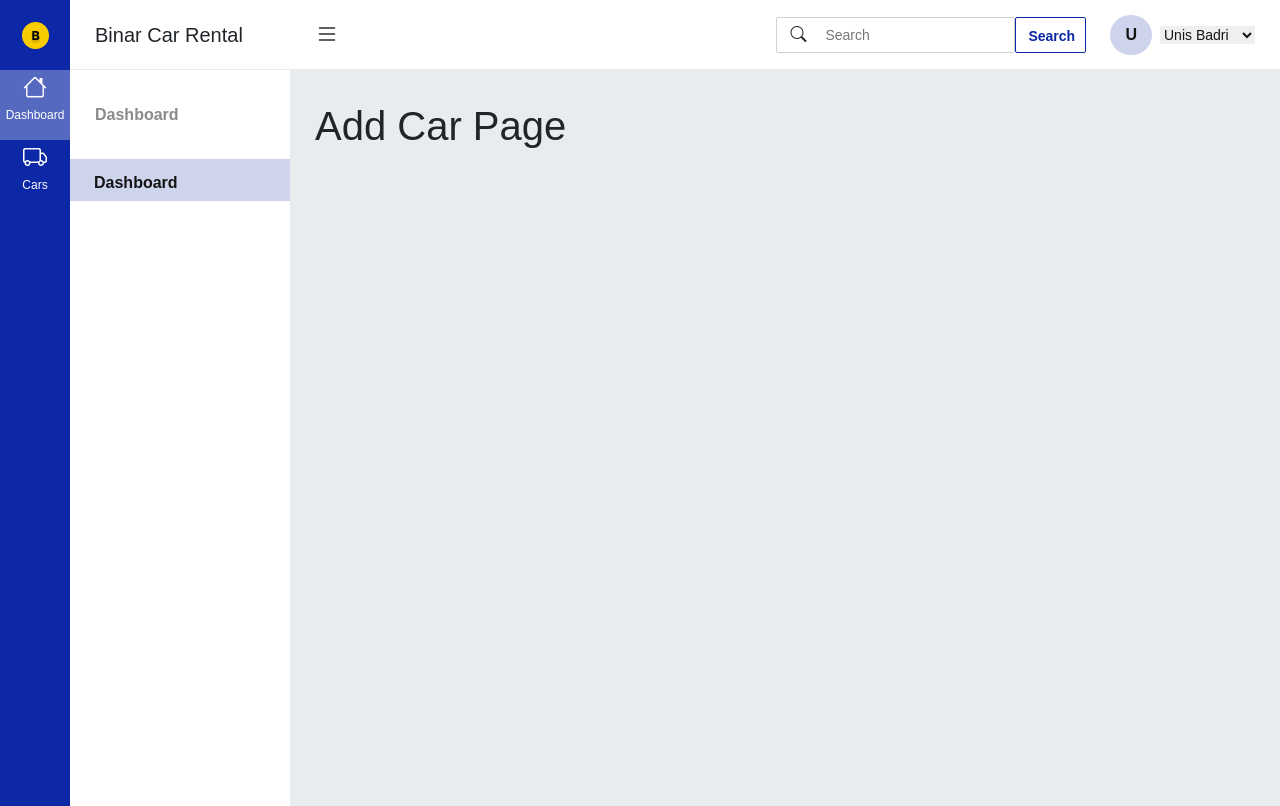
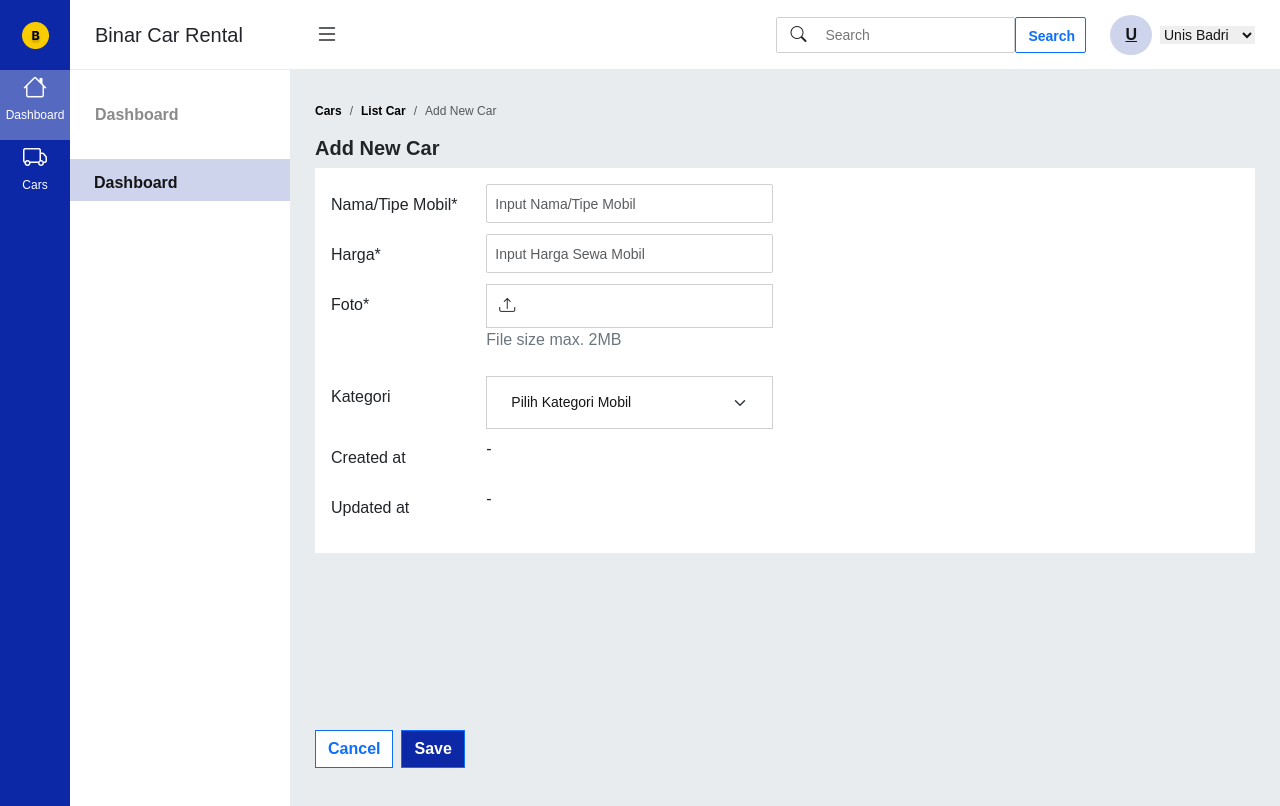
Before and after one commit to apridew/admin-car-rental-react, a React (Vite) app: page /add-car in a window 1280 px wide. Built offline with nearby package versions, Linux system fonts and the light colour scheme.

Commit message:
add feat addcars

```diff
--- a/index.html
+++ b/index.html
@@ -16,6 +16,17 @@
       rel="stylesheet"
       href="https://cdn.jsdelivr.net/npm/bootstrap-icons@1.11.1/font/bootstrap-icons.css"
     />
+    <link
+      href="https://cdn.jsdelivr.net/npm/bootstrap@5.3.2/dist/css/bootstrap.min.css"
+      rel="stylesheet"
+      integrity="sha384-T3c6CoIi6uLrA9TneNEoa7RxnatzjcDSCmG1MXxSR1GAsXEV/Dwwykc2MPK8M2HN"
+      crossorigin="anonymous"
+    />
+    <script
+      src="https://cdn.jsdelivr.net/npm/bootstrap@5.3.2/dist/js/bootstrap.bundle.min.js"
+      integrity="sha384-C6RzsynM9kWDrMNeT87bh95OGNyZPhcTNXj1NW7RuBCsyN/o0jlpcV8Qyq46cDfL"
+      crossorigin="anonymous"
+    ></script>
     <title>Binar Car Rental - Admin</title>
   </head>
   <body>
--- a/package.json
+++ b/package.json
@@ -11,7 +11,9 @@
   },
   "dependencies": {
     "axios": "^1.6.2",
+    "bootstrap": "^5.3.2",
     "react": "^18.2.0",
+    "react-bootstrap": "^2.9.1",
     "react-dom": "^18.2.0",
     "react-redux": "^9.0.2",
     "react-router-dom": "^6.20.1",
--- a/src/helpers/apis.js
+++ b/src/helpers/apis.js
@@ -1,7 +1,7 @@
-import axios from 'axios';
+import axios from "axios";
 
 export const getCars = async (name, category) => {
-  const token = localStorage.getItem('accesToken');
+  const token = localStorage.getItem("accesToken");
 
   const config = {
     headers: {
--- a/src/pages/AddCarPage/index.jsx
+++ b/src/pages/AddCarPage/index.jsx
@@ -1,12 +1,160 @@
-import Navbar from '../../components/Navbar';
+import Navbar from "../../components/Navbar";
+import { Breadcrumb, Col, Row, Form, Button } from "react-bootstrap";
+import "./style.css";
+import { useState } from "react";
+import { Link, useNavigate } from "react-router-dom";
+import axios from "axios";
+const AddCarPage = () => {
+  const navigate = useNavigate();
 
-const AddCarPage = () => {
+  const [form, setForm] = useState({
+    name: "",
+    price: "",
+    image: "",
+    category: "",
+  });
+
+  const handleChange = (event) => {
+    const { name, value } = event.target;
+    setForm({
+      ...form,
+      [name]: value,
+    });
+  };
+
+  const handleSubmit = () => {
+    const token = localStorage.getItem("accesToken");
+
+    const config = {
+      headers: {
+        access_token: token,
+      },
+    };
+
+    axios
+      .post("https://api-car-rental.binaracademy.org/admin/car", form, config)
+      .then((res) => {
+        console.log(res);
+        navigate("/cars");
+      })
+      .catch((err) => console.log(err));
+  };
+
   return (
     <>
       <Navbar
         main={
           <>
-            <h1>Add Car Page</h1>
+            <Breadcrumb>
+              <Breadcrumb.Item href="#">Cars</Breadcrumb.Item>
+              <Breadcrumb.Item href="#">List Car</Breadcrumb.Item>
+              <Breadcrumb.Item active>Add New Car</Breadcrumb.Item>
+            </Breadcrumb>
+            <h1 className="fw-bold fs-5">Add New Car</h1>
+            <div className="container-form">
+              <div className="form-section bg-white p-3">
+                <Row className="pb-2">
+                  <Form.Label column="lg" lg={2} className="fs-6">
+                    Nama/Tipe Mobil*
+                  </Form.Label>
+                  <Col lg={4}>
+                    <Form.Control
+                      size="lg"
+                      type="text"
+                      placeholder="Input Nama/Tipe Mobil"
+                      onChange={handleChange}
+                      name="name"
+                    />
+                  </Col>
+                </Row>
+                <Row className="pb-2">
+                  <Form.Label column="lg" lg={2} className="fs-6">
+                    Harga*
+                  </Form.Label>
+                  <Col lg={4}>
+                    <Form.Control
+                      size="lg"
+                      type="text"
+                      placeholder="Input Harga Sewa Mobil"
+                      onChange={handleChange}
+                      name="price"
+                    />
+                  </Col>
+                </Row>
+                <Row className="pb-2">
+                  <Form.Label column="lg" lg={2} className="fs-6">
+                    Foto*
+                  </Form.Label>
+                  <Col lg={4}>
+                    <div className="form-upload-file">
+                      <input
+                        placeholder="Upload Foto Mobil"
+                        type="file"
+                        id="uploadBtn"
+                        onChange={handleChange}
+                        name="image"
+                      />
+                      <label for="uploadBtn">
+                        <i class="bi bi-upload"></i>
+                      </label>
+                    </div>
+                    <p className="text-secondary fs-6">File size max. 2MB</p>
+                  </Col>
+                </Row>
+                <Row className="pb-2">
+                  <Form.Label column="lg" lg={2} className="fs-6">
+                    Kategori
+                  </Form.Label>
+                  <Col lg={4}>
+                    <div className="form-category">
+                      <Form.Select
+                        aria-label="Default select example"
+                        onChange={handleChange}
+                        name="category"
+                      >
+                        <option value="">Pilih Kategori Mobil</option>
+                        <option value="2 - 4 orang">2 - 4 orang</option>
+                        <option value="4 - 6 orang">4 - 6 orang</option>
+                        <option value="6 - 8 orang">6 - 8 orang</option>
+                      </Form.Select>
+                    </div>
+                  </Col>
+                </Row>
+                <Row className="pb-2">
+                  <Form.Label column="lg" lg={2} className="fs-6">
+                    Created at
+                  </Form.Label>
+                  <Col lg={4}>
+                    <p>-</p>
+                  </Col>
+                </Row>
+                <Row className="pb-2">
+                  <Form.Label column="lg" lg={2} className="fs-6">
+                    Updated at
+                  </Form.Label>
+                  <Col lg={4}>
+                    <p>-</p>
+                  </Col>
+                </Row>
+              </div>
+            </div>
+            <div className="button-submit ">
+              <Link to={"/cars"}>
+                <Button
+                  variant="outline-primary"
+                  className="me-2 fw-bold rounded-0 bg-white"
+                >
+                  Cancel
+                </Button>
+              </Link>
+              <Button
+                className="save fw-bold rounded-0"
+                style={{ backgroundColor: "#0D28A6" }}
+                onClick={handleSubmit}
+              >
+                Save
+              </Button>
+            </div>
           </>
         }
       />
--- /dev/null
+++ b/src/pages/AddCarPage/style.css
@@ -0,0 +1,46 @@
+.breadcrumb-item a {
+  color: black;
+  text-decoration: none;
+  font-size: 12px;
+  font-weight: bolder;
+}
+.breadcrumb-item {
+  color: black;
+  text-decoration: none;
+  font-size: 12px;
+}
+
+.form-upload-file {
+  width: 100%;
+  height: auto;
+  border: 1px solid #d0d0d0;
+  display: flex;
+  align-items: center;
+  padding: 9px 12px;
+}
+
+.instuscution-upload-form p {
+  color: grey;
+}
+
+.form-upload-file input[type="file"] {
+  display: none;
+}
+
+.form-category {
+  width: 100%;
+  height: auto;
+  border: 1px solid #d0d0d0;
+  display: flex;
+  align-items: center;
+  padding: 9px 12px;
+}
+
+.button-submit {
+  position: absolute;
+  bottom: 4%;
+}
+
+.btn-save {
+  background-color: red;
+}
```
Also changed, not shown: src/main.jsx (+12 -11 lines), src/pages/SignInPage/index.jsx (+18 -16 lines), 1 other file (tests, documents, lock files or other folders).
